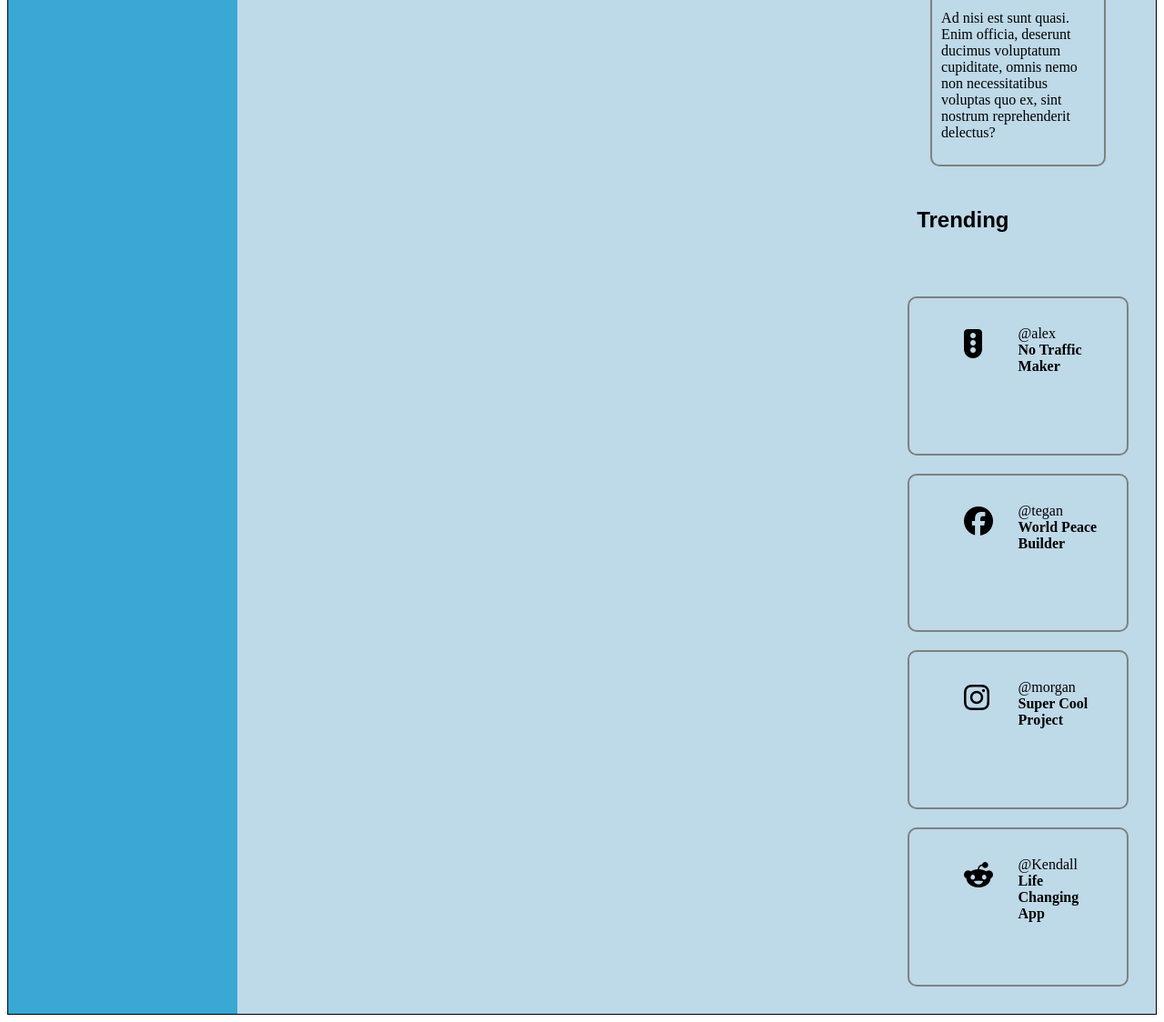
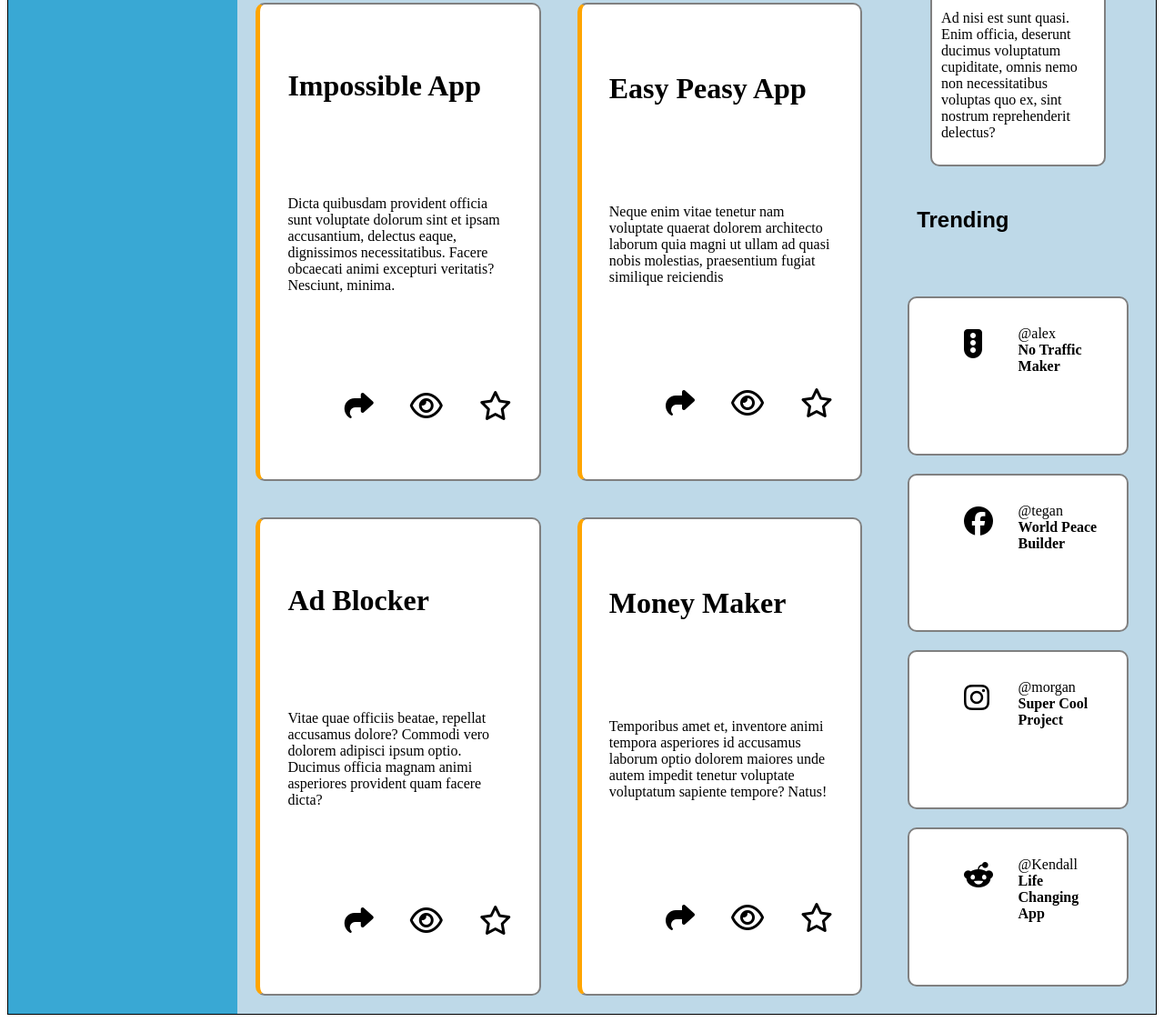
Before and after one commit to abhinav1karthik/Dashboard-Website, a plain HTML site: page index.html in a window 1280 px wide. Shown: the part 1046-2170 px from the top of the page at 91% size. Drawn offline with Linux system fonts and the light colour scheme.

Commit message:
Complete Hero Section And final Modifications

```diff
--- a/index.html
+++ b/index.html
@@ -97,7 +97,93 @@
           </div>
         </div>
         <div class="main-content">
-          <div class="projects"></div>
+          <div class="projects">
+            <div class="Tre" style="margin-left: 20px; margin-top: 20px">
+              Your Projects
+            </div>
+            <div class="myProjects">
+              <div>
+                <div class="projTitle">Super Cool Project</div>
+                <div class="projContent">
+                  Consequatur expedita dolorum dicta laboriosam facilis optio
+                  neque quod quisquam nesciunt, corrupti ducimus nisi tempore,
+                  similique mollitia libero consequuntur vitae obcaecati
+                  accusantium.
+                </div>
+                <div class="projIcons">
+                  <div><i class="fa-solid fa-share fa-2xl"></i></div>
+                  <div><i class="fa-regular fa-eye fa-2xl"></i></div>
+                  <div><i class="fa-regular fa-star fa-2xl"></i></div>
+                </div>
+              </div>
+              <div>
+                <div class="projTitle">Less Cool Project</div>
+                <div class="projContent">
+                  Porro reprehenderit nisi unde, fugit eaque commodi rerum hic
+                  ducimus, illo itaque repudiandae est aspernatur, laboriosam
+                  debitis facilis enim possimus alias quis.
+                </div>
+                <div class="projIcons">
+                  <div><i class="fa-solid fa-share fa-2xl"></i></div>
+                  <div><i class="fa-regular fa-eye fa-2xl"></i></div>
+                  <div><i class="fa-regular fa-star fa-2xl"></i></div>
+                </div>
+              </div>
+              <div>
+                <div class="projTitle">Impossible App</div>
+                <div class="projContent">
+                  Dicta quibusdam provident officia sunt voluptate dolorum sint
+                  et ipsam accusantium, delectus eaque, dignissimos
+                  necessitatibus. Facere obcaecati animi excepturi veritatis?
+                  Nesciunt, minima.
+                </div>
+                <div class="projIcons">
+                  <div><i class="fa-solid fa-share fa-2xl"></i></div>
+                  <div><i class="fa-regular fa-eye fa-2xl"></i></div>
+                  <div><i class="fa-regular fa-star fa-2xl"></i></div>
+                </div>
+              </div>
+              <div>
+                <div class="projTitle">Easy Peasy App</div>
+                <div class="projContent">
+                  Neque enim vitae tenetur nam voluptate quaerat dolorem
+                  architecto laborum quia magni ut ullam ad quasi nobis
+                  molestias, praesentium fugiat similique reiciendis
+                </div>
+                <div class="projIcons">
+                  <div><i class="fa-solid fa-share fa-2xl"></i></div>
+                  <div><i class="fa-regular fa-eye fa-2xl"></i></div>
+                  <div><i class="fa-regular fa-star fa-2xl"></i></div>
+                </div>
+              </div>
+              <div>
+                <div class="projTitle">Ad Blocker</div>
+                <div class="projContent">
+                  Vitae quae officiis beatae, repellat accusamus dolore? Commodi
+                  vero dolorem adipisci ipsum optio. Ducimus officia magnam
+                  animi asperiores provident quam facere dicta?
+                </div>
+                <div class="projIcons">
+                  <div><i class="fa-solid fa-share fa-2xl"></i></div>
+                  <div><i class="fa-regular fa-eye fa-2xl"></i></div>
+                  <div><i class="fa-regular fa-star fa-2xl"></i></div>
+                </div>
+              </div>
+              <div>
+                <div class="projTitle">Money Maker</div>
+                <div class="projContent">
+                  Temporibus amet et, inventore animi tempora asperiores id
+                  accusamus laborum optio dolorem maiores unde autem impedit
+                  tenetur voluptate voluptatum sapiente tempore? Natus!
+                </div>
+                <div class="projIcons">
+                  <div><i class="fa-solid fa-share fa-2xl"></i></div>
+                  <div><i class="fa-regular fa-eye fa-2xl"></i></div>
+                  <div><i class="fa-regular fa-star fa-2xl"></i></div>
+                </div>
+              </div>
+            </div>
+          </div>
           <div class="info">
             <div class="announcements">
               <div class="Ann">Announcements</div>
@@ -134,6 +220,7 @@
                   border-radius: 10px;
                   margin: 10px;
                   padding: 30px;
+                  background-color: white;
                 "
               >
                 <div><i class="fa-solid fa-traffic-light fa-2xl"></i></div>
@@ -148,6 +235,7 @@
                   border-radius: 10px;
                   margin: 10px;
                   padding: 30px;
+                  background-color: white;
                 "
               >
                 <div><i class="fa-brands fa-facebook fa-2xl"></i></div>
@@ -162,6 +250,7 @@
                   border-radius: 10px;
                   margin: 10px;
                   padding: 30px;
+                  background-color: white;
                 "
               >
                 <div><i class="fa-brands fa-instagram fa-2xl"></i></div>
@@ -176,6 +265,7 @@
                   border-radius: 10px;
                   margin: 10px;
                   padding: 30px;
+                  background-color: white;
                 "
               >
                 <div><i class="fa-brands fa-reddit-alien fa-2xl"></i></div>
--- a/styles.css
+++ b/styles.css
@@ -143,6 +143,7 @@ body {
   border-radius: 10px;
   padding: 10px;
   margin: 10px;
+  background-color: white;
 }
 
 .main-content {
@@ -170,3 +171,41 @@ i {
   font-weight: bold;
   font-family: sans-serif;
 }
+
+.projects {
+  display: grid;
+  grid-template-rows: 1fr 30fr;
+}
+
+.myProjects {
+  display: grid;
+  grid-template-columns: 1fr 1fr;
+}
+
+.projTitle {
+  font-weight: bold;
+  margin-bottom: 20px;
+  font-size: 2rem;
+}
+
+.myProjects > * {
+  margin: 20px;
+  border: 2px solid gray;
+  padding: 30px;
+  border-radius: 10px;
+  border-left: 5px solid orange;
+  background-color: white;
+  display: flex;
+  flex-direction: column;
+  justify-content: space-around;
+}
+
+.projIcons {
+  display: flex;
+  justify-content: flex-end;
+  gap: 10px;
+}
+
+.projContent {
+  margin-bottom: 20px;
+}
```
